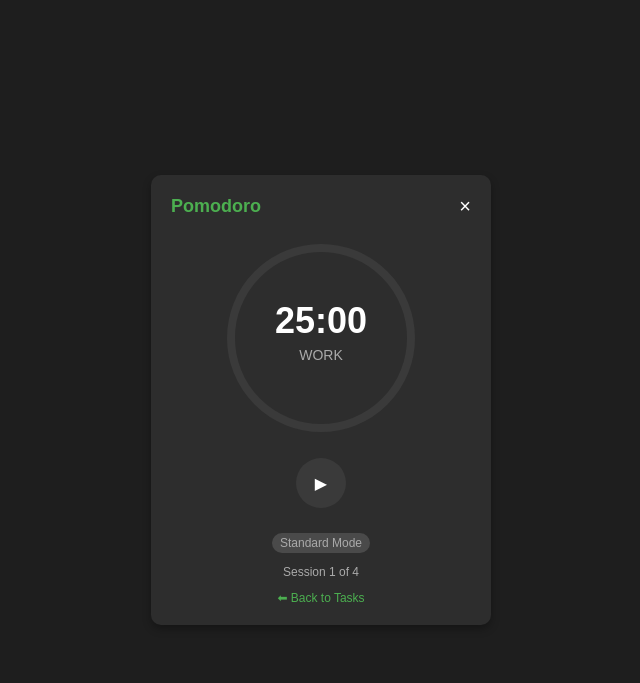
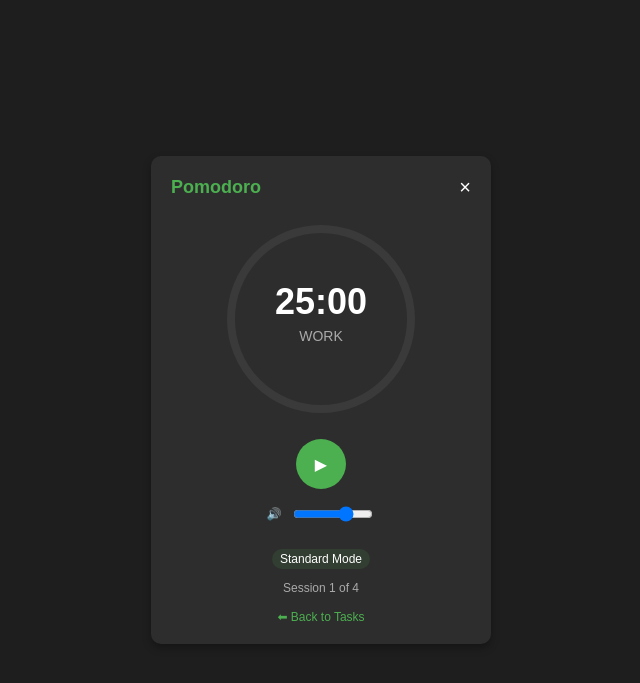
Before and after one commit to AdityaC-07/StudySprint-Pomodoro, a PHP site: page /pomodoro_timer.php?task_id=1 in a window 1280 px wide. Shown: the top 683 px of the page, without its empty margins (319-959 px from the left). Run offline with PHP 8.4, Linux system fonts and the light colour scheme.

Commit message:
pomodoro_timer.php

```diff
--- a/pomodoro_timer.php
+++ b/pomodoro_timer.php
@@ -1,4 +1,5 @@
 <?php
+include 'theme.php'; // Include theme.php at the very top
 $task_id = $_GET['task_id'];
 $mode = $_GET['mode'] ?? 'standard';
 $custom_duration = $_GET['duration'] ?? null;
@@ -35,13 +36,45 @@ if ($custom_duration) {
 $display_minutes = $work_duration / 60;
 
 // Store session info in a session variable
-session_start();
+if (session_status() === PHP_SESSION_NONE) {
+    session_start();
+}
 if (!isset($_SESSION['pomodoro_count'])) {
     $_SESSION['pomodoro_count'] = 0;
 }
 if (!isset($_SESSION['sessions_until_long_break'])) {
     $_SESSION['sessions_until_long_break'] = $sessions_until_long_break;
 }
+
+// Define theme-specific timer colors
+switch ($theme) {
+    case 'dark':
+        $timerBgColor = "#3a3a3a";
+        $timerProgressColor = "#e53935";
+        break;
+    case 'green':
+        $timerBgColor = "#e0e0e0";
+        $timerProgressColor = "#2e8b57";
+        break;
+    case 'light':
+        $timerBgColor = "#f5f5f5";
+        $timerProgressColor = "#c49700";
+        break;
+    case 'blue':
+        $timerBgColor = "#e3f2fd";
+        $timerProgressColor = "#1976d2";
+        break;
+    case 'solarized':
+        $timerBgColor = "#eee8d5";
+        $timerProgressColor = "#b58900";
+        break;
+    default:
+        $timerBgColor = "#3a3a3a";
+        $timerProgressColor = "#e53935";
+}
+
+// Set label color based on theme
+$labelColor = ($theme === 'dark') ? '#aaa' : '#666';
 ?>
 <!DOCTYPE html>
 <html>
@@ -50,8 +83,8 @@ if (!isset($_SESSION['sessions_until_long_break'])) {
     <style>
         body {
             font-family: 'Arial', sans-serif;
-            background-color: #1e1e1e;
-            color: #ffffff;
+            background-color: <?= $bodyBg ?>;
+            color: <?= $textColor ?>;
             display: flex;
             justify-content: center;
             align-items: center;
@@ -62,7 +95,7 @@ if (!isset($_SESSION['sessions_until_long_break'])) {
         .timer-container {
             text-align: center;
             width: 300px;
-            background-color: #2d2d2d;
+            background-color: <?= $cardBg ?>;
             border-radius: 10px;
             padding: 20px;
             box-shadow: 0 4px 8px rgba(0, 0, 0, 0.3);
@@ -76,7 +109,7 @@ if (!isset($_SESSION['sessions_until_long_break'])) {
         .app-title {
             font-size: 18px;
             font-weight: bold;
-            color: #4CAF50;
+            color: <?= $accent ?>;
             margin: 0;
         }
         .close-icon {
@@ -94,10 +127,10 @@ if (!isset($_SESSION['sessions_until_long_break'])) {
             stroke-width: 8;
         }
         .timer-background {
-            stroke: #3a3a3a;
+            stroke: <?= $timerBgColor ?>;
         }
         .timer-progress {
-            stroke: #e53935;
+            stroke: <?= $timerProgressColor ?>;
             stroke-linecap: round;
             transform: rotate(-90deg);
             transform-origin: center;
@@ -117,17 +150,16 @@ if (!isset($_SESSION['sessions_until_long_break'])) {
         }
         .timer-label {
             font-size: 14px;
-            color: #aaa;
+            color: <?= $labelColor ?>;
             text-transform: uppercase;
             margin-top: 5px;
         }
         .control-button {
-            background: none;
             border: none;
             width: 50px;
             height: 50px;
             border-radius: 50%;
-            background-color: #3a3a3a;
+            background-color: <?= $accent ?>;
             color: white;
             font-size: 16px;
             display: flex;
@@ -135,30 +167,43 @@ if (!isset($_SESSION['sessions_until_long_break'])) {
             justify-content: center;
             margin: 0 auto;
             cursor: pointer;
-            transition: background-color 0.3s;
         }
         .control-button:hover {
-            background-color: #4a4a4a;
+            background-color: <?= $hoverAccent ?>;
         }
         .session-info {
             margin-top: 15px;
             font-size: 12px;
-            color: #aaa;
+            color: <?= $labelColor ?>;
         }
         .mode-badge {
-            background-color: #4a4a4a;
+            background-color: <?= $accent ?>22; /* Using hex opacity for background */
             padding: 3px 8px;
             border-radius: 10px;
             font-size: 12px;
             margin-top: 10px;
             display: inline-block;
+            color: <?= $textColor ?>;
         }
         a {
-            color: #4CAF50;
+            color: <?= $accent ?>;
             text-decoration: none;
             font-size: 12px;
-            margin-top: 10px;
+            margin-top: 15px;
             display: block;
+        }
+        .volume-control {
+            margin-top: 15px;
+            display: flex;
+            align-items: center;
+            justify-content: center;
+        }
+        .volume-control label {
+            margin-right: 10px;
+            font-size: 12px;
+        }
+        .volume-control input {
+            width: 80px;
         }
     </style>
 </head>
@@ -178,15 +223,30 @@ if (!isset($_SESSION['sessions_until_long_break'])) {
             <p class="timer-label">WORK</p>
         </div>
     </div>
-    <button id="controlBtn" class="control-button">
-        ▶
-    </button>
+    <button id="controlBtn" class="control-button">▶</button>
+
+    <!-- Volume control -->
+    <div class="volume-control">
+        <label for="volume">🔊</label>
+        <input type="range" id="volume" min="0" max="1" step="0.1" value="0.7">
+    </div>
+
+    <!-- Audio element for the timer completion sound -->
+    <audio id="timerSound" preload="auto">
+        <source src="timer-sound.mp3" type="audio/mpeg">
+        <!-- Fallback sound format -->
+        <source src="timer-sound.ogg" type="audio/ogg">
+        Your browser does not support the audio element.
+    </audio>
+
     <div class="session-info">
         <span class="mode-badge"><?= ucfirst($mode) ?> Mode</span>
         <p>Session <?= $_SESSION['pomodoro_count'] + 1 ?> of <?= $_SESSION['sessions_until_long_break'] ?></p>
     </div>
+
     <a href="index.php">⬅ Back to Tasks</a>
 </div>
+
 <script>
 // Circle properties
 const circle = document.getElementById('progress-ring');
@@ -206,9 +266,36 @@ let isPaused = true;
 let intervalId = null;
 const timerDisplay = document.getElementById("timer");
 const controlBtn = document.getElementById("controlBtn");
+const timerSound = document.getElementById("timerSound");
+const volumeControl = document.getElementById("volume");
 
-// Update the timer display initially
-updateTimerDisplay();
+// Set volume based on range input
+volumeControl.addEventListener("input", function() {
+    timerSound.volume = this.value;
+});
+
+// Request notification permission
+if (Notification.permission !== "granted") {
+    Notification.requestPermission();
+}
+
+// Show a notification when the timer starts
+function showStartNotification() {
+    if (Notification.permission === "granted") {
+        new Notification("Pomodoro Timer", {
+            body: "Your Pomodoro session has started! Stay focused!",
+            icon: "timer-icon.png" // Optional: Add an icon URL
+        });
+    }
+}
+
+// Play sound when timer ends
+function playTimerCompleteSound() {
+    timerSound.currentTime = 0; // Reset to start of audio file
+    timerSound.play().catch(error => {
+        console.error("Error playing sound:", error);
+    });
+}
 
 // Update the circle progress
 function setProgress(percent) {
@@ -225,6 +312,31 @@ function updateTimerDisplay() {
     setProgress(percent);
 }
 
+// Handle timer update
+function updateTimer() {
+    if (seconds > 0) {
+        seconds--;
+        updateTimerDisplay();
+    } else {
+        clearInterval(intervalId);
+        // Play completion sound before redirecting
+        playTimerCompleteSound();
+
+        if (startTime) {
+            elapsedTime += (Date.now() - startTime) / 1000;
+        }
+        const actualDuration = Math.round(elapsedTime);
+
+        // Delay redirect to allow sound to play
+        setTimeout(() => {
+            window.location.href = `log_session.php?task_id=<?= $task_id ?>&duration=${actualDuration}`;
+        }, 1500); // Wait 1.5 seconds before redirecting
+    }
+}
+
+// Update the timer display initially
+updateTimerDisplay();
+
 // Toggle timer
 controlBtn.addEventListener("click", function() {
     isPaused = !isPaused;
@@ -233,28 +345,30 @@ controlBtn.addEventListener("click", function() {
         if (startTime) {
             elapsedTime += (Date.now() - startTime) / 1000;
         }
-        this.innerHTML = "▶ ";
+        this.innerHTML = "▶";
     } else {
         startTime = Date.now();
         this.innerHTML = "⏸";
         intervalId = setInterval(updateTimer, 1000);
+        // Show notification when timer starts
+        showStartNotification();
     }
 });
 
-// Handle timer update
-function updateTimer() {
-    if (seconds > 0) {
-        seconds--;
-        updateTimerDisplay();
-    } else {
-        clearInterval(intervalId);
-        elapsedTime += (Date.now() - startTime) / 1000;
-        const actualDuration = Math.round(elapsedTime);
-        setTimeout(() => {
+// Handle close button
+document.querySelector(".close-icon").addEventListener("click", function() {
+    if (confirm("Are you sure you want to cancel this Pomodoro session?")) {
+        if (!isPaused && startTime) {
+            elapsedTime += (Date.now() - startTime) / 1000;
+        }
+        if (elapsedTime > 5) {
+            const actualDuration = Math.round(elapsedTime);
             window.location.href = `log_session.php?task_id=<?= $task_id ?>&duration=${actualDuration}`;
-        }, 1500);
+        } else {
+            window.location.href = "index.php";
+        }
     }
-}
+});
 </script>
 </body>
 </html>
```
